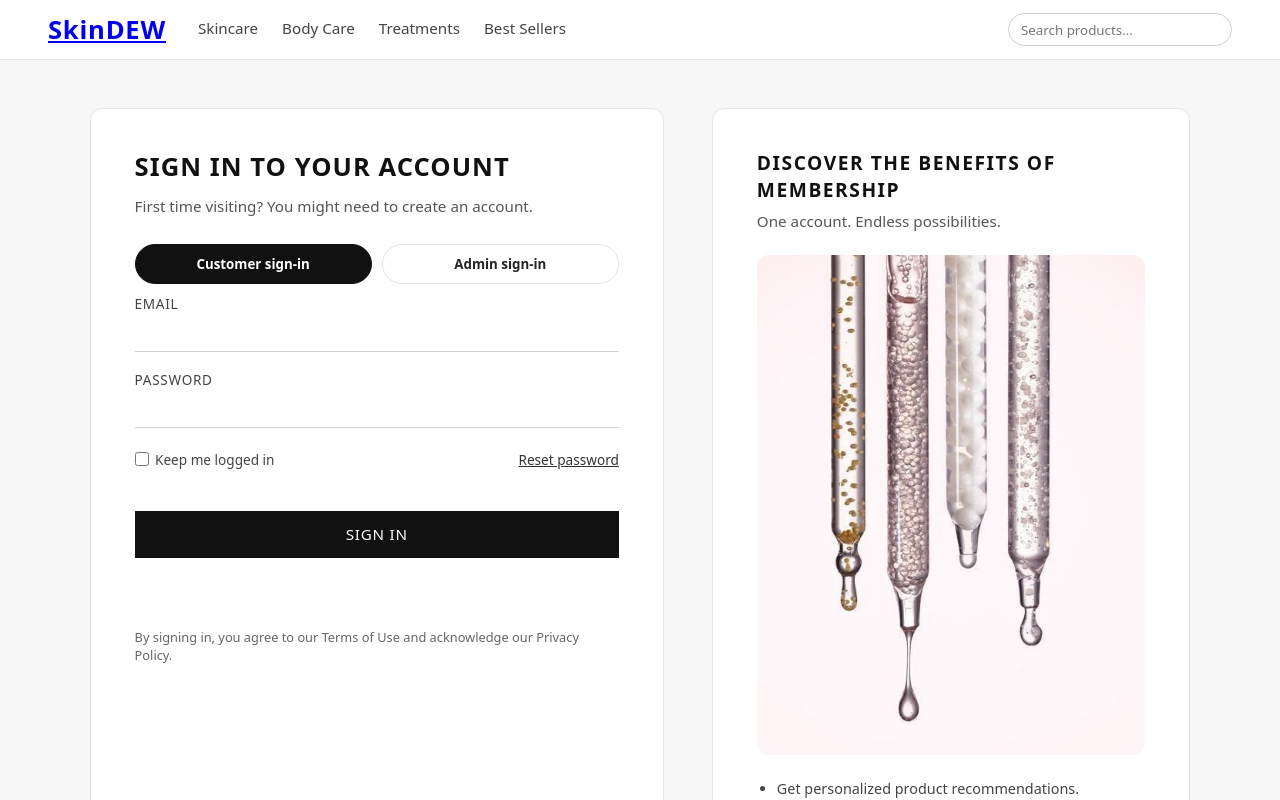
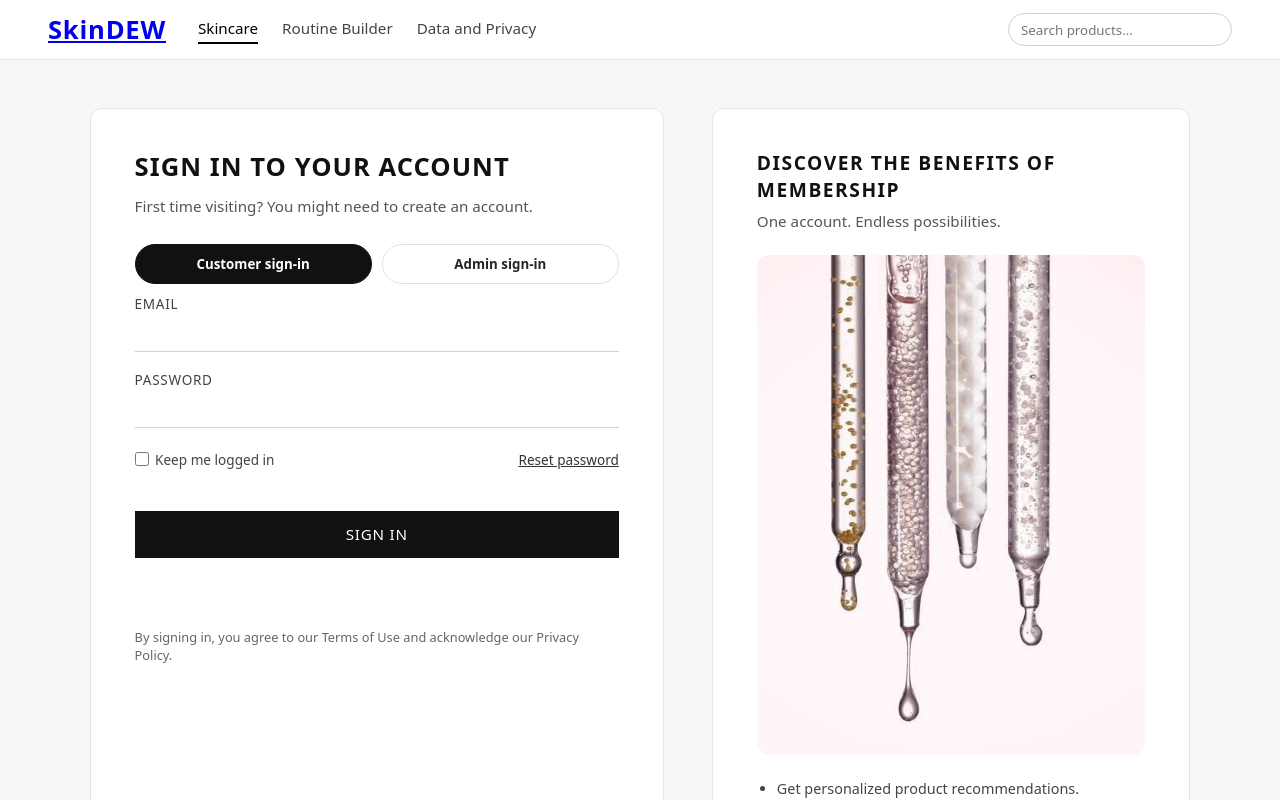
Before and after one commit to John03Rebecca/SkinDEWProject, a website: page public/pages/login.html in a window 1280 px wide. Shown: the top 800 px of the page. Drawn offline with Linux system fonts and the light colour scheme.

Commit message:
Update login.html

```diff
--- a/public/pages/login.html
+++ b/public/pages/login.html
@@ -14,10 +14,9 @@
     <div class="top-nav-left">
       <a href="/pages/index.html" class="brand">SkinDEW</a>
       <nav class="top-nav-links">
-        <a href="/pages/index.html" class="top-link">Skincare</a>
-        <a href="/pages/index.html" class="top-link">Body Care</a>
-        <a href="/pages/index.html" class="top-link">Treatments</a>
-        <a href="/pages/index.html" class="top-link">Best Sellers</a>
+        <a href="/pages/index.html" class="top-link active">Skincare</a>
+        <a href="/pages/routine.html" class="top-link">Routine Builder</a>
+        <a href="/pages/privacy.html" class="top-link">Data and Privacy</a>
       </nav>
     </div>
 
```
